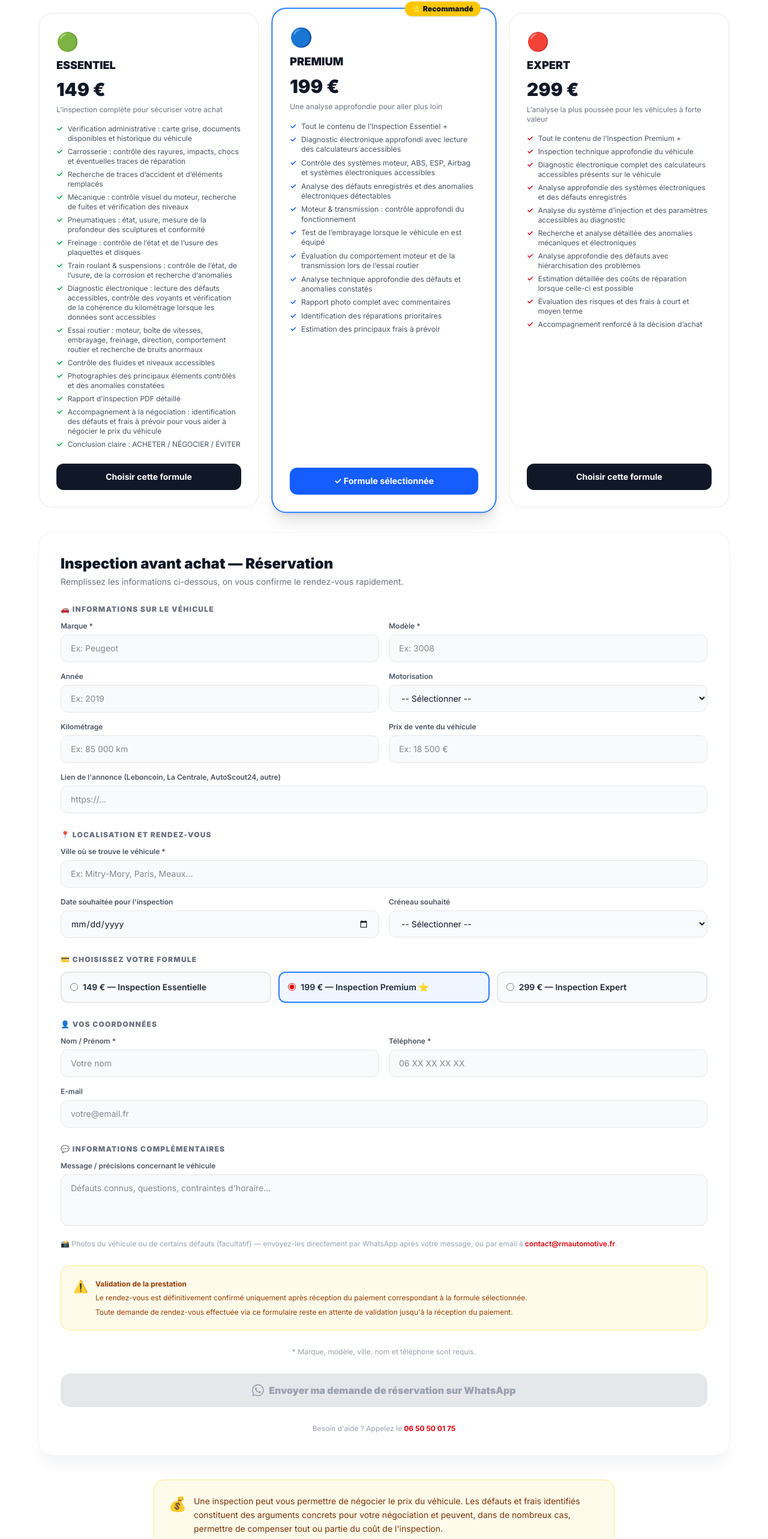
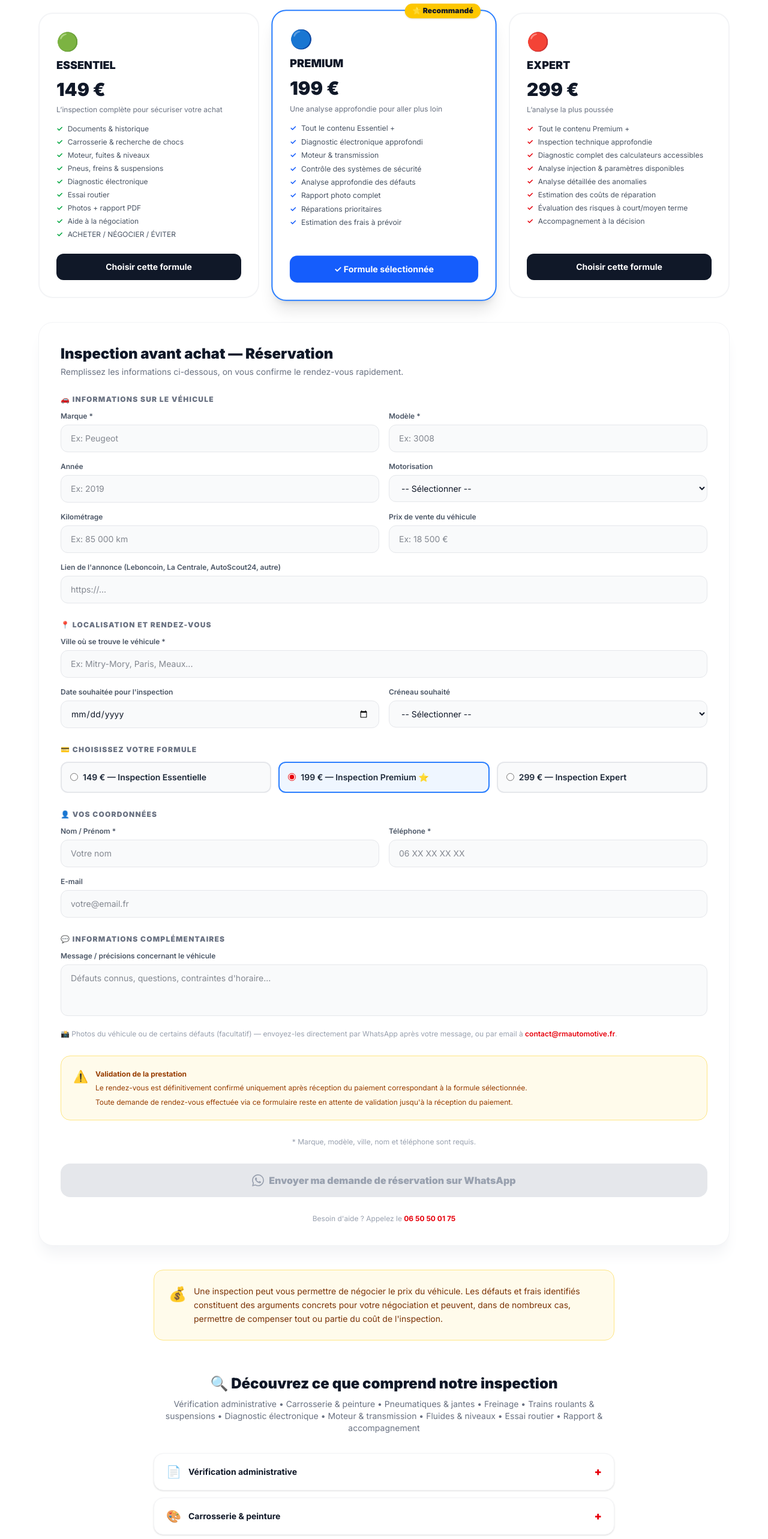
Before and after one commit to rmautomotive-bot/rmautomotive-site, a Next.js app: page /expertise in a window 1280 px wide. Shown: the part 1163-3729 px from the top of the page at 60% size. Built offline with nearby package versions, Linux system fonts and the light colour scheme.

Commit message:
refactor: cartes tarifaires courtes et scannables + accordéon détaillé pour le contenu technique complet

```diff
--- a/app/expertise/page.tsx
+++ b/app/expertise/page.tsx
@@ -2,6 +2,7 @@ import type { Metadata } from 'next'
 import Link from 'next/link'
 import Image from 'next/image'
 import InspectionBooking from '@/components/InspectionBooking'
+import InspectionDetails from '@/components/InspectionDetails'
 import CountUp from '@/components/CountUp'
 
 const partenairesLogos = [
@@ -152,6 +153,8 @@ export default function Expertise() {
               Une inspection peut vous permettre de négocier le prix du véhicule. Les défauts et frais identifiés constituent des arguments concrets pour votre négociation et peuvent, dans de nombreux cas, permettre de compenser tout ou partie du coût de l&apos;inspection.
             </p>
           </div>
+
+          <InspectionDetails />
         </div>
       </section>
 
--- a/components/InspectionBooking.tsx
+++ b/components/InspectionBooking.tsx
@@ -22,20 +22,15 @@ const tiers: Tier[] = [
     sousTitre: 'L’inspection complète pour sécuriser votre achat',
     badge: null,
     items: [
-      'Vérification administrative : carte grise, documents disponibles et historique du véhicule',
-      'Carrosserie : contrôle des rayures, impacts, chocs et éventuelles traces de réparation',
-      'Recherche de traces d’accident et d’éléments remplacés',
-      'Mécanique : contrôle visuel du moteur, recherche de fuites et vérification des niveaux',
-      'Pneumatiques : état, usure, mesure de la profondeur des sculptures et conformité',
-      'Freinage : contrôle de l’état et de l’usure des plaquettes et disques',
-      'Train roulant & suspensions : contrôle de l’état, de l’usure, de la corrosion et recherche d’anomalies',
-      'Diagnostic électronique : lecture des défauts accessibles, contrôle des voyants et vérification de la cohérence du kilométrage lorsque les données sont accessibles',
-      'Essai routier : moteur, boîte de vitesses, embrayage, freinage, direction, comportement routier et recherche de bruits anormaux',
-      'Contrôle des fluides et niveaux accessibles',
-      'Photographies des principaux éléments contrôlés et des anomalies constatées',
-      'Rapport d’inspection PDF détaillé',
-      'Accompagnement à la négociation : identification des défauts et frais à prévoir pour vous aider à négocier le prix du véhicule',
-      'Conclusion claire : ACHETER / NÉGOCIER / ÉVITER',
+      'Documents & historique',
+      'Carrosserie & recherche de chocs',
+      'Moteur, fuites & niveaux',
+      'Pneus, freins & suspensions',
+      'Diagnostic électronique',
+      'Essai routier',
+      'Photos + rapport PDF',
+      'Aide à la négociation',
+      'ACHETER / NÉGOCIER / ÉVITER',
     ],
   },
   {
@@ -47,17 +42,14 @@ const tiers: Tier[] = [
     sousTitre: 'Une analyse approfondie pour aller plus loin',
     badge: '⭐ Recommandé',
     items: [
-      'Tout le contenu de l’Inspection Essentiel +',
-      'Diagnostic électronique approfondi avec lecture des calculateurs accessibles',
-      'Contrôle des systèmes moteur, ABS, ESP, Airbag et systèmes électroniques accessibles',
-      'Analyse des défauts enregistrés et des anomalies électroniques détectables',
-      'Moteur & transmission : contrôle approfondi du fonctionnement',
-      'Test de l’embrayage lorsque le véhicule en est équipé',
-      'Évaluation du comportement moteur et de la transmission lors de l’essai routier',
-      'Analyse technique approfondie des défauts et anomalies constatés',
-      'Rapport photo complet avec commentaires',
-      'Identification des réparations prioritaires',
-      'Estimation des principaux frais à prévoir',
+      'Tout le contenu Essentiel +',
+      'Diagnostic électronique approfondi',
+      'Moteur & transmission',
+      'Contrôle des systèmes de sécurité',
+      'Analyse approfondie des défauts',
+      'Rapport photo complet',
+      'Réparations prioritaires',
+      'Estimation des frais à prévoir',
     ],
   },
   {
@@ -66,19 +58,17 @@ const tiers: Tier[] = [
     emoji: '🔴',
     nom: 'EXPERT',
     prix: '299 €',
-    sousTitre: 'L’analyse la plus poussée pour les véhicules à forte valeur',
+    sousTitre: 'L’analyse la plus poussée',
     badge: null,
     items: [
-      'Tout le contenu de l’Inspection Premium +',
-      'Inspection technique approfondie du véhicule',
-      'Diagnostic électronique complet des calculateurs accessibles présents sur le véhicule',
-      'Analyse approfondie des systèmes électroniques et des défauts enregistrés',
-      'Analyse du système d’injection et des paramètres accessibles au diagnostic',
-      'Recherche et analyse détaillée des anomalies mécaniques et électroniques',
-      'Analyse approfondie des défauts avec hiérarchisation des problèmes',
-      'Estimation détaillée des coûts de réparation lorsque celle-ci est possible',
-      'Évaluation des risques et des frais à court et moyen terme',
-      'Accompagnement renforcé à la décision d’achat',
+      'Tout le contenu Premium +',
+      'Inspection technique approfondie',
+      'Diagnostic complet des calculateurs accessibles',
+      'Analyse injection & paramètres disponibles',
+      'Analyse détaillée des anomalies',
+      'Estimation des coûts de réparation',
+      'Évaluation des risques à court/moyen terme',
+      'Accompagnement à la décision',
     ],
   },
 ]
--- /dev/null
+++ b/components/InspectionDetails.tsx
@@ -0,0 +1,146 @@
+'use client'
+import { useState } from 'react'
+
+type DetailItem = {
+  icon: string
+  titre: string
+  content: string[]
+}
+
+const details: DetailItem[] = [
+  {
+    icon: '📄',
+    titre: 'Vérification administrative',
+    content: [
+      'Contrôle de la carte grise et des documents disponibles',
+      'Vérification de l\'historique du véhicule',
+      'Cohérence du kilométrage lorsque les données sont accessibles',
+    ],
+  },
+  {
+    icon: '🎨',
+    titre: 'Carrosserie & peinture',
+    content: [
+      'Contrôle des rayures, impacts, chocs et traces de réparation',
+      'Recherche de traces d\'accident et d\'éléments remplacés',
+      'Détection des retouches et reprises de carrosserie',
+    ],
+  },
+  {
+    icon: '🛞',
+    titre: 'Pneumatiques & jantes',
+    content: [
+      'État et usure des pneumatiques',
+      'Mesure de la profondeur des sculptures',
+      'Conformité et uniformité des pneus',
+    ],
+  },
+  {
+    icon: '🛑',
+    titre: 'Freinage',
+    content: [
+      'Contrôle de l\'état et de l\'usure des plaquettes et disques',
+      'Vérification du système de freinage dans son ensemble',
+    ],
+  },
+  {
+    icon: '🔩',
+    titre: 'Trains roulants & suspensions',
+    content: [
+      'Contrôle de l\'état, de l\'usure et de la corrosion',
+      'Recherche d\'anomalies sur le train roulant et les suspensions',
+    ],
+  },
+  {
+    icon: '🖥️',
+    titre: 'Diagnostic électronique',
+    content: [
+      'Essentiel : lecture des défauts accessibles et contrôle des voyants',
+      'Premium : diagnostic approfondi avec lecture des calculateurs accessibles (moteur, ABS, ESP, Airbag)',
+      'Expert : diagnostic complet des calculateurs accessibles + analyse approfondie des systèmes électroniques',
+    ],
+  },
+  {
+    icon: '⚙️',
+    titre: 'Moteur & transmission',
+    content: [
+      'Essentiel : contrôle visuel du moteur, recherche de fuites et vérification des niveaux',
+      'Premium : contrôle approfondi du fonctionnement moteur/transmission + test de l\'embrayage si équipé',
+      'Expert : analyse du système d\'injection et des paramètres accessibles au diagnostic',
+    ],
+  },
+  {
+    icon: '💧',
+    titre: 'Fluides & niveaux',
+    content: [
+      'Contrôle des fluides et niveaux accessibles (huile, liquide de refroidissement, freins...)',
+    ],
+  },
+  {
+    icon: '🚗',
+    titre: 'Essai routier',
+    content: [
+      'Moteur, boîte de vitesses, embrayage, freinage, direction',
+      'Comportement routier et recherche de bruits anormaux',
+      'Premium/Expert : évaluation approfondie du comportement moteur et transmission',
+    ],
+  },
+  {
+    icon: '📋',
+    titre: 'Rapport & accompagnement',
+    content: [
+      'Photographies des principaux éléments contrôlés et anomalies constatées',
+      'Rapport d\'inspection PDF détaillé',
+      'Accompagnement à la négociation : défauts et frais identifiés pour négocier le prix',
+      'Conclusion claire : ACHETER / NÉGOCIER / ÉVITER',
+      'Premium/Expert : rapport photo complet, estimation des frais, hiérarchisation des réparations, accompagnement renforcé à la décision',
+    ],
+  },
+]
+
+export default function InspectionDetails() {
+  const [openIndex, setOpenIndex] = useState<number | null>(null)
+
+  const toggle = (i: number) => setOpenIndex(prev => (prev === i ? null : i))
+
+  return (
+    <div className="max-w-3xl mx-auto mt-14">
+      <div className="text-center mb-8">
+        <h3 className="text-xl md:text-2xl font-black text-gray-900 mb-2">🔍 Découvrez ce que comprend notre inspection</h3>
+        <p className="text-gray-500 text-sm">
+          {details.map(d => d.titre).join(' • ')}
+        </p>
+      </div>
+
+      <div className="space-y-3">
+        {details.map((d, i) => (
+          <div key={d.titre} className="bg-white border border-gray-100 rounded-2xl overflow-hidden shadow-sm">
+            <button
+              type="button"
+              onClick={() => toggle(i)}
+              className="w-full flex items-center justify-between gap-3 px-5 py-4 text-left hover:bg-gray-50 transition-colors"
+            >
+              <span className="flex items-center gap-3">
+                <span className="text-xl">{d.icon}</span>
+                <span className="font-bold text-gray-900 text-sm">{d.titre}</span>
+              </span>
+              <span className={`text-red-600 text-lg font-black transition-transform ${openIndex === i ? 'rotate-45' : ''}`}>+</span>
+            </button>
+            {openIndex === i && (
+              <div className="px-5 pb-5 pt-1">
+                <ul className="space-y-1.5">
+                  {d.content.map(line => (
+                    <li key={line} className="text-xs text-gray-600 flex items-start gap-2">
+                      <span className="text-red-600 font-bold">✓</span>
+                      <span>{line}</span>
+                    </li>
+                  ))}
+                </ul>
+              </div>
+            )}
+          </div>
+        ))}
+      </div>
+    </div>
+  )
+}
```
